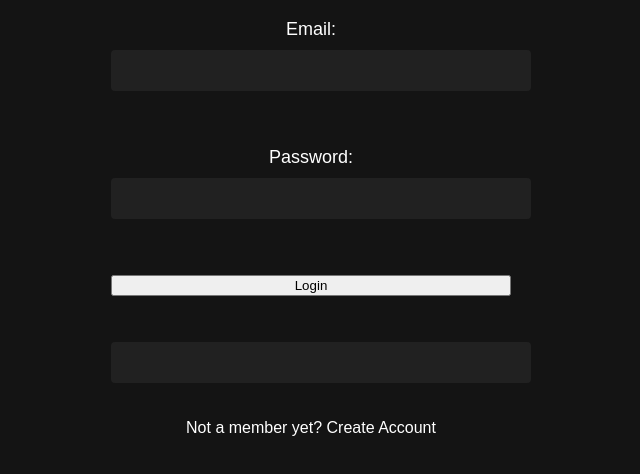
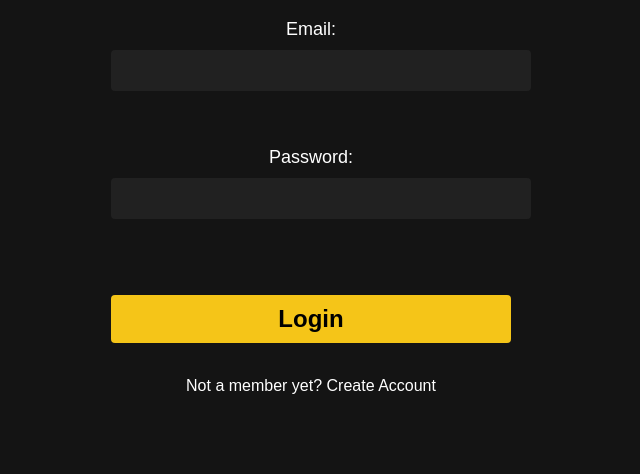
Before and after one commit to sbilgic19/nodejsTermProject, a website: page login.html in a window 1280 px wide. Shown: the part 108-582 px from the top of the page, without its empty margins (329-969 px from the left). Drawn offline with Linux system fonts and the light colour scheme.

Commit message:
Update login.html
form is changed for visual purposes, readonly part deleted

```diff
--- a/login.html
+++ b/login.html
@@ -14,6 +14,7 @@
   <body>
     <div class="center">
       <h1>Login Page</h1>
+      <form id="login-form" onsubmit="applyAuthentication(event)"></form>
       <form>
         <label for="email">Email:</label>
         <input type="email" id="email" name="email"><br><br>
@@ -21,11 +22,7 @@
         <label for="password">Password:</label>
         <input type="password" id="password" name="password"><br><br>
 
-        <button onclick="applyAuthentication(event)">Login</button><br><br>
-
-        <label for="readonly-text"></label>
-        <input type="text" id="readonly-text01" name="readonly-text" readonly>
-
+        <input type="submit" value="Login"><br>
       </form>
 
       <p>Not a member yet? <a href="signup.html">Create Account</a></p>
```
